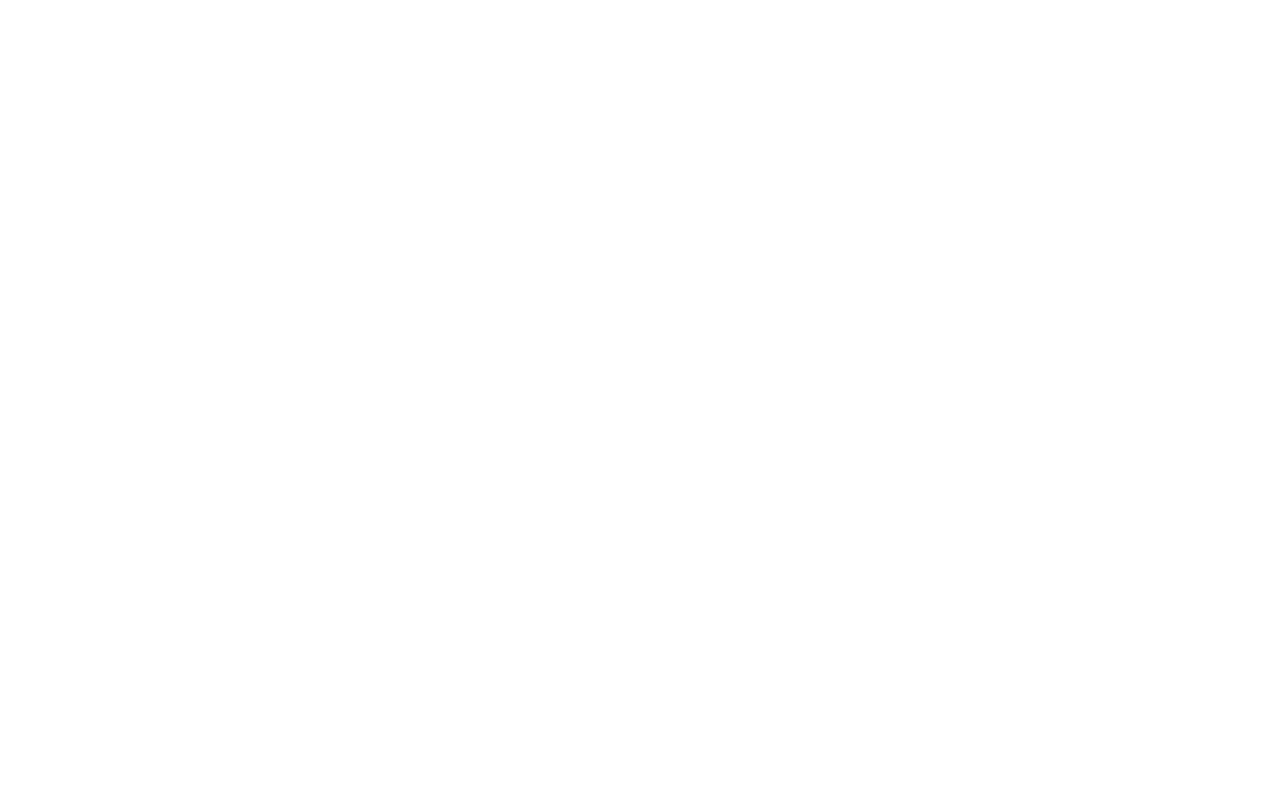
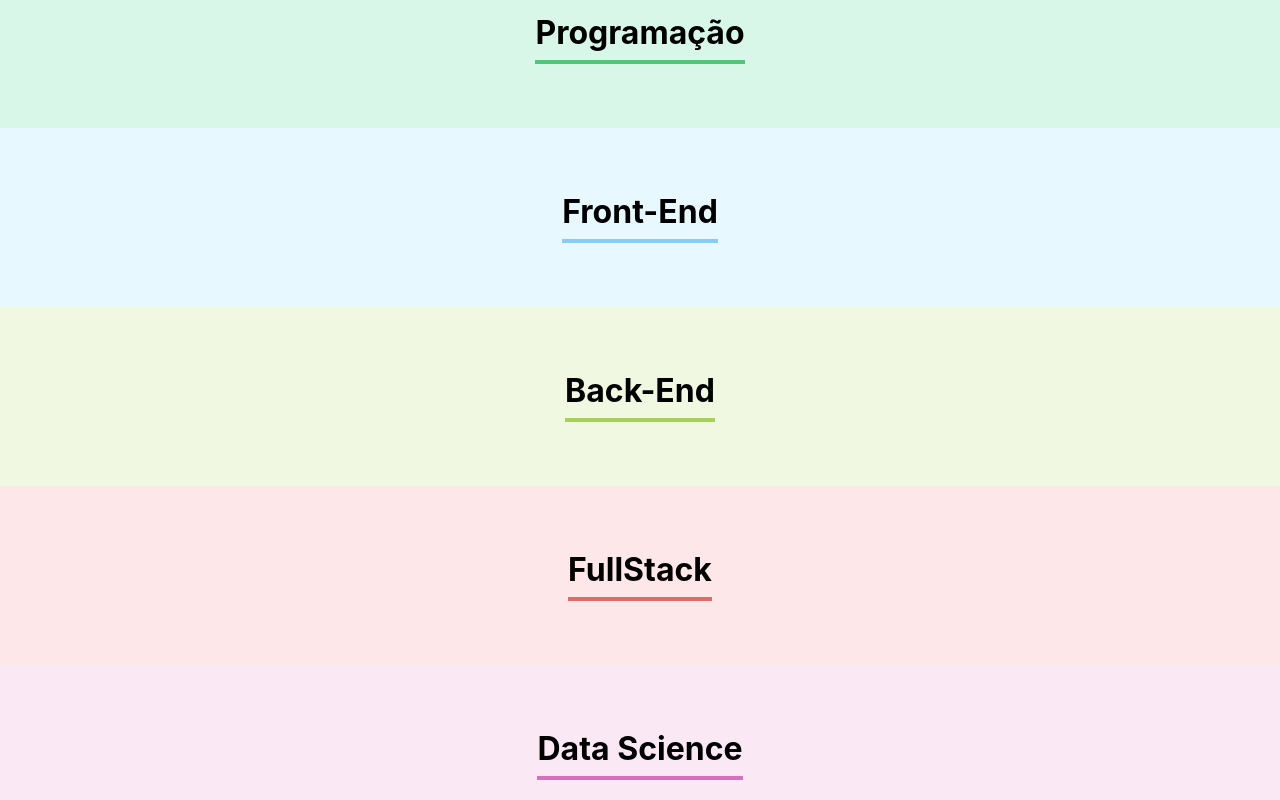
Before and after one commit to GGhiaroni/organo-react, a React (Create React App) app: page / in a window 1280 px wide. Shown: the part 1480-2280 px from the top of the page. Before the commit the page ends 1429 px from the top, so only its background shows below. Built offline with nearby package versions, Linux system fonts and the light colour scheme.

Commit message:
organizando a lista de times, seus textos e cores

```diff
--- a/src/App.js
+++ b/src/App.js
@@ -1,8 +1,47 @@
 import { useState } from "react";
 import Banner from "./componentes/Banner";
 import Formulario from "./componentes/Formulario";
+import Time from "./componentes/Time";
 
 function App() {
+  const timesCadastrados = [
+    {
+      nome: "Programação",
+      corPrimaria: "#57c278",
+      corSecundaria: "#d9f7e9",
+    },
+    {
+      nome: "Front-End",
+      corPrimaria: "#82CFFA",
+      corSecundaria: "#E8F8FF",
+    },
+    {
+      nome: "Back-End",
+      corPrimaria: "#A6D157",
+      corSecundaria: "#F0F8E2",
+    },
+    {
+      nome: "FullStack",
+      corPrimaria: "#E06B69",
+      corSecundaria: "#FDE7E8",
+    },
+    {
+      nome: "Data Science",
+      corPrimaria: "#DB6EBF",
+      corSecundaria: "#FAE9F5",
+    },
+    {
+      nome: "Mobile",
+      corPrimaria: "#FFBA05",
+      corSecundaria: "#FFF5D9",
+    },
+    {
+      nome: "DevOps",
+      corPrimaria: "#FF8A29",
+      corSecundaria: "#FFEEDF",
+    },
+  ];
+
   const [colaboradores, setColaboradores] = useState([]);
 
   const adicionarNovoColaborador = (colaborador) => {
@@ -16,6 +55,14 @@ function App() {
     <div className="App">
       <Banner />
       <Formulario aoCadastrarColaborador={adicionarNovoColaborador} />
+      {timesCadastrados.map((time) => (
+        <Time
+          key={time.nome}
+          nome={time.nome}
+          corPrimaria={time.corPrimaria}
+          corSecundaria={time.corSecundaria}
+        />
+      ))}
     </div>
   );
 }
--- a/src/componentes/Formulario/index.js
+++ b/src/componentes/Formulario/index.js
@@ -7,12 +7,11 @@ import "./Formulario.css";
 const Formulario = (props) => {
   const times = [
     "Programação",
-    "Front-end",
-    "Back-end",
-    "Fullstack",
+    "Front-End",
+    "Back-End",
+    "FullStack",
     "Data Science",
     "Mobile",
-    "UX e Design",
     "DevOps",
   ];
 
--- /dev/null
+++ b/src/componentes/Time/Time.css
@@ -0,0 +1,11 @@
+.time {
+  text-align: center;
+  padding: 32px;
+}
+
+.time h3 {
+  font-size: 32px;
+  border-bottom: 4px solid;
+  display: inline-block;
+  padding-bottom: 8px;
+}
--- /dev/null
+++ b/src/componentes/Time/index.js
@@ -0,0 +1,11 @@
+import "./Time.css";
+
+const Time = (props) => {
+  return (
+    <section className="time" style={{ backgroundColor: props.corSecundaria }}>
+      <h3 style={{ borderColor: props.corPrimaria }}>{props.nome}</h3>
+    </section>
+  );
+};
+
+export default Time;
```
